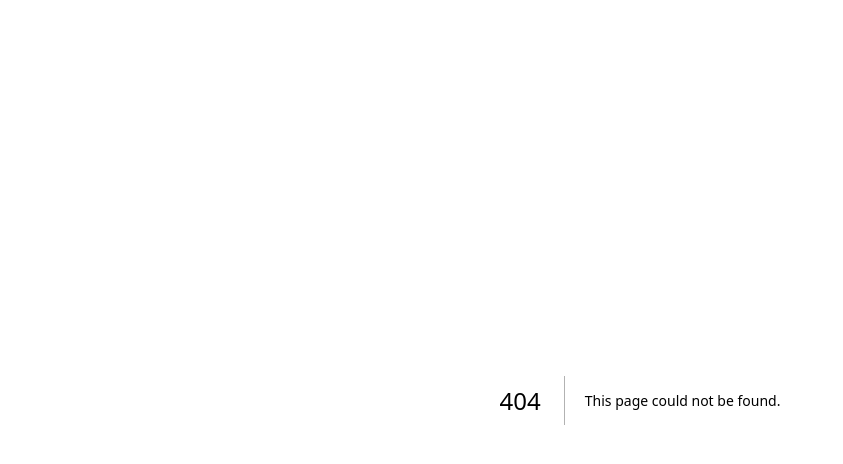
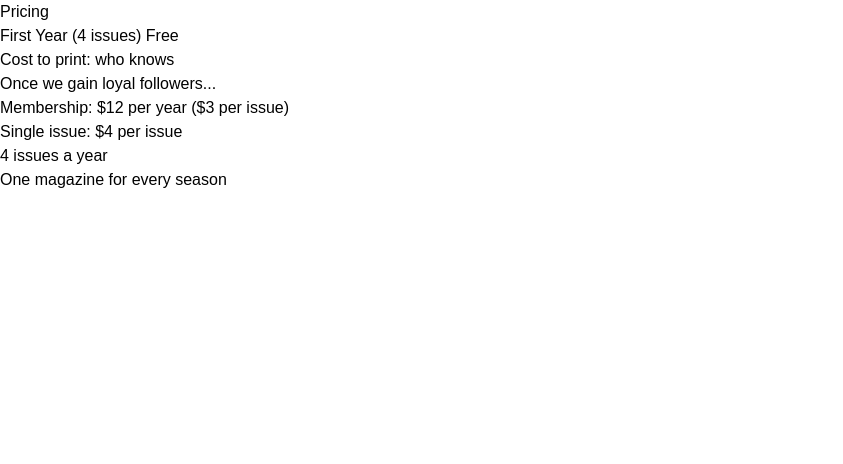
Before and after one commit to H4CK3R1010/Seemz-Like-Magazine, a Next.js app: page /pricing in a window 1280 px wide. Before the commit this address had no page. Shown: the top 464 px of the page, without its empty margins (0-843 px from the left). Built offline with nearby package versions, Linux system fonts and the light colour scheme.

Commit message:
Add pricing page

```diff
--- /dev/null
+++ b/app/pricing/page.tsx
@@ -0,0 +1,55 @@
+export default function Pricing(){
+
+return(
+
+<div className="slideBackground">
+
+
+<h1 className="slideTitle">
+Pricing
+</h1>
+
+
+<div className="pricing">
+
+
+<h2>
+First Year (4 issues) Free
+</h2>
+
+<p>
+Cost to print: who knows
+</p>
+
+
+
+<h2>
+Once we gain loyal followers...
+</h2>
+
+<p>
+Membership: $12 per year ($3 per issue)
+<br/>
+Single issue: $4 per issue
+</p>
+
+
+
+<h2>
+4 issues a year
+</h2>
+
+<p>
+One magazine for every season
+</p>
+
+
+
+</div>
+
+
+</div>
+
+)
+
+}
```
